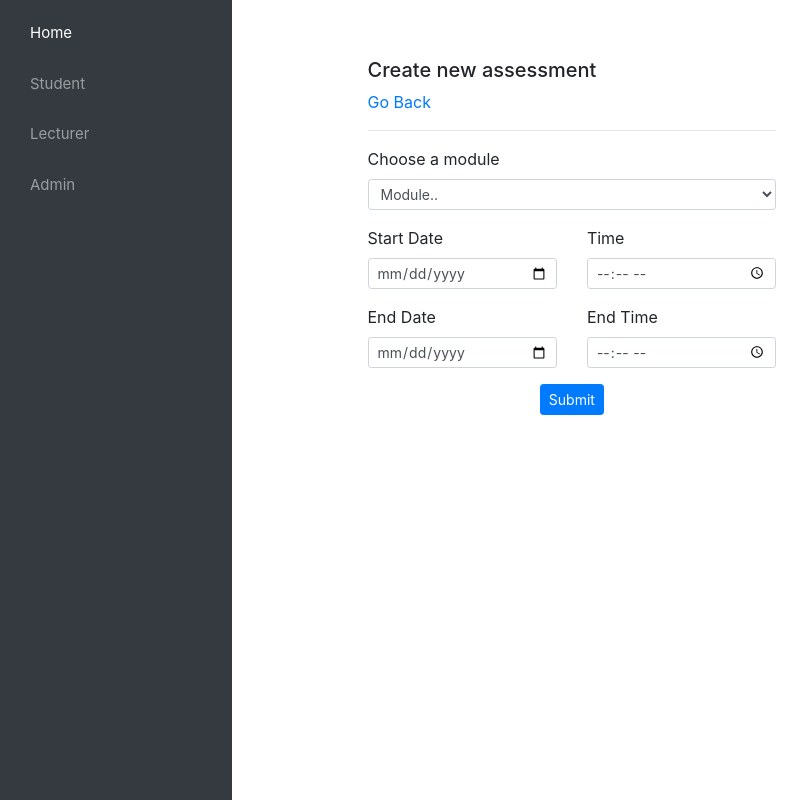
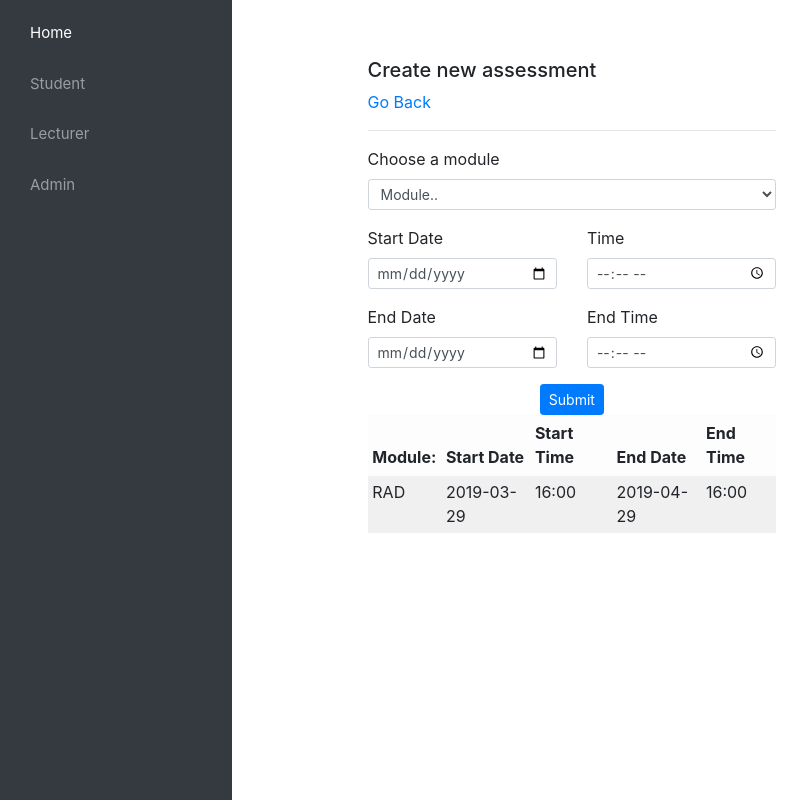
Before and after one commit to Bleizingard/RAD302_Project_2019, a React (Create React App) app in the folder frontend/: page /createAssessment in a window 1280 px wide. Shown: the whole page, without its empty margins (0-809 px from the left). Built offline with nearby package versions, Linux system fonts and the light colour scheme.

Commit message:
Basic table logic for CreateAssessment

```diff
--- a/frontend/src/Components/Lecturer/CreateAssessment.js
+++ b/frontend/src/Components/Lecturer/CreateAssessment.js
@@ -1,5 +1,25 @@
 import React, { Component } from "react";
 import { Link } from "react-router-dom";
+
+export class TableRow extends Component {
+  constructor(props) {
+    super(props);
+  }
+
+  render() {
+    const row = this.props.row;
+
+    return (
+      <tr>
+        <td key={row.module}>{row.module}</td>
+        <td key={row.startDate}>{row.startDate}</td>
+        <td key={row.startTime}>{row.startTime}</td>
+        <td key={row.endDate}>{row.endDate}</td>
+        <td key={row.endTime}>{row.endTime}</td>
+      </tr>
+    );
+  }
+}
 
 export class CreateAssessment extends Component {
   displayName = CreateAssessment.name;
@@ -10,7 +30,14 @@ export class CreateAssessment extends Component {
       startDate: "",
       startTime: "",
       endDate: "",
-      endTime: ""
+      endTime: "",
+      testList: [{
+        module: "RAD",
+        startDate: "2019-03-29",
+        startTime: "16:00",
+        endDate: "2019-04-29",
+        endTime: "16:00"
+      }]
     };
 
     this.handleChange = this.handleChange.bind(this);
@@ -25,6 +52,14 @@ export class CreateAssessment extends Component {
   };
 
   handleSubmit = async e => {
+    let obj = {
+      module: this.state.module,
+      startDate: this.state.startDate,
+      startTime: this.state.startTime,
+      endDate: this.state.endDate,
+      endTime: this.state.endTime
+    };
+    this.state.testList.push(obj);
     alert("new assessment added");
     e.preventDefault();
     console.log(this.state);
@@ -33,6 +68,8 @@ export class CreateAssessment extends Component {
   render() {
     const modules = ["Module 1", "Module 2", "Module 3", "Module 4"];
     const options = modules.map(opt => <option key={opt}>{opt}</option>);
+    const list = this.state.testList.map((assess) =>
+      (<TableRow row={assess}></TableRow>));
     return (
       <div className="col-sm-6 py-2">
         <h5>Create new assessment</h5>
@@ -108,7 +145,31 @@ export class CreateAssessment extends Component {
             </button>
           </div>
         </form>
-      </div>
+        <table className="table table-striped table-sm table-light table-hover">
+          <thead>
+            <tr>
+              <th>
+                Module:
+            </th>
+              <th>
+                Start Date
+            </th>
+              <th>
+                Start Time
+            </th>
+              <th>
+                End Date
+            </th>
+              <th>
+                End Time
+              </th>
+            </tr>
+          </thead>
+          <tbody>
+            {list}
+          </tbody>
+        </table>
+      </div >
     );
   }
 }
```
Also changed, not shown: 1 other file (tests, documents, lock files or other folders).
